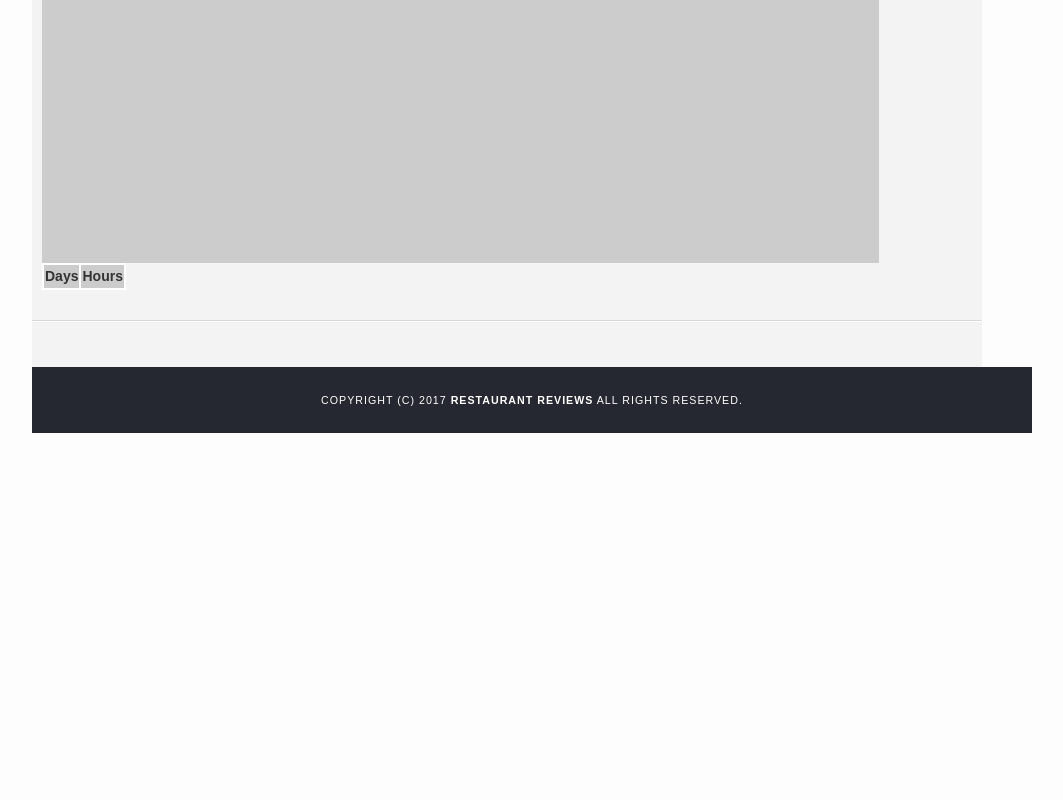
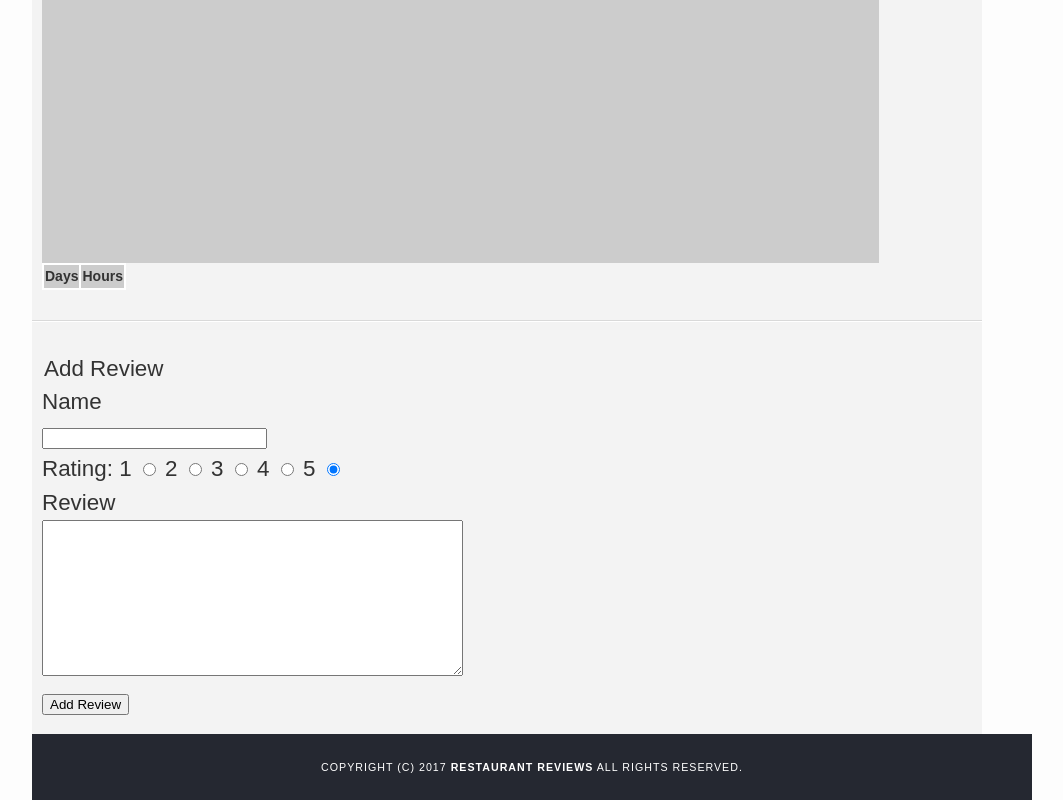
Before and after one commit to notasteig/mws-restaurants-stage-3, a plain HTML site: page restaurant.html in a window 1280 px wide. Shown: the part 442-1242 px from the top of the page, without its empty margins (133-1196 px from the left). Before the commit the page ends 875 px from the top, so only its background shows below. Drawn offline with nearby package versions, Linux system fonts and the light colour scheme.

Commit message:
Added create review form

```diff
--- a/restaurant.html
+++ b/restaurant.html
@@ -55,6 +55,46 @@
     <!-- Beginning reviews -->
     <section id="reviews-container">
       <ul id="reviews-list"></ul>
+      <div role="form" id="reviews-submit">
+          <legend id="contact">Add Review</legend>
+
+          <div>
+            <label for="name">Name</label><br>
+            <input id="name" type="text" size="25">
+          </div>
+
+
+          <div>
+            <label for="rating">Rating:</label>
+
+            <label for="rating-3">1</label>
+            <input type="radio" id="rating-1"
+                   name="rating" value="1" />
+
+            <label for="rating-2">2</label>
+            <input type="radio" id="rating-2"
+                   name="rating" value="2" />
+
+            <label for="rating-3">3</label>
+            <input type="radio" id="rating-3"
+                   name="rating" value="3" />
+
+            <label for="rating-4">4</label>
+            <input type="radio" id="rating-4"
+                   name="rating" value="4" />
+
+            <label for="rating-5">5</label>
+            <input type="radio" id="rating-5"
+                   name="rating" value="5" checked />
+          </div>
+
+          <div>
+            <label for="review">Review</label><br>
+            <textarea id="review" rows="10" cols="50"></textarea>
+          </div>
+
+          <input type="submit" value="Add Review">
+        </div>
     </section>
     <!-- End reviews -->
   </main>
```
